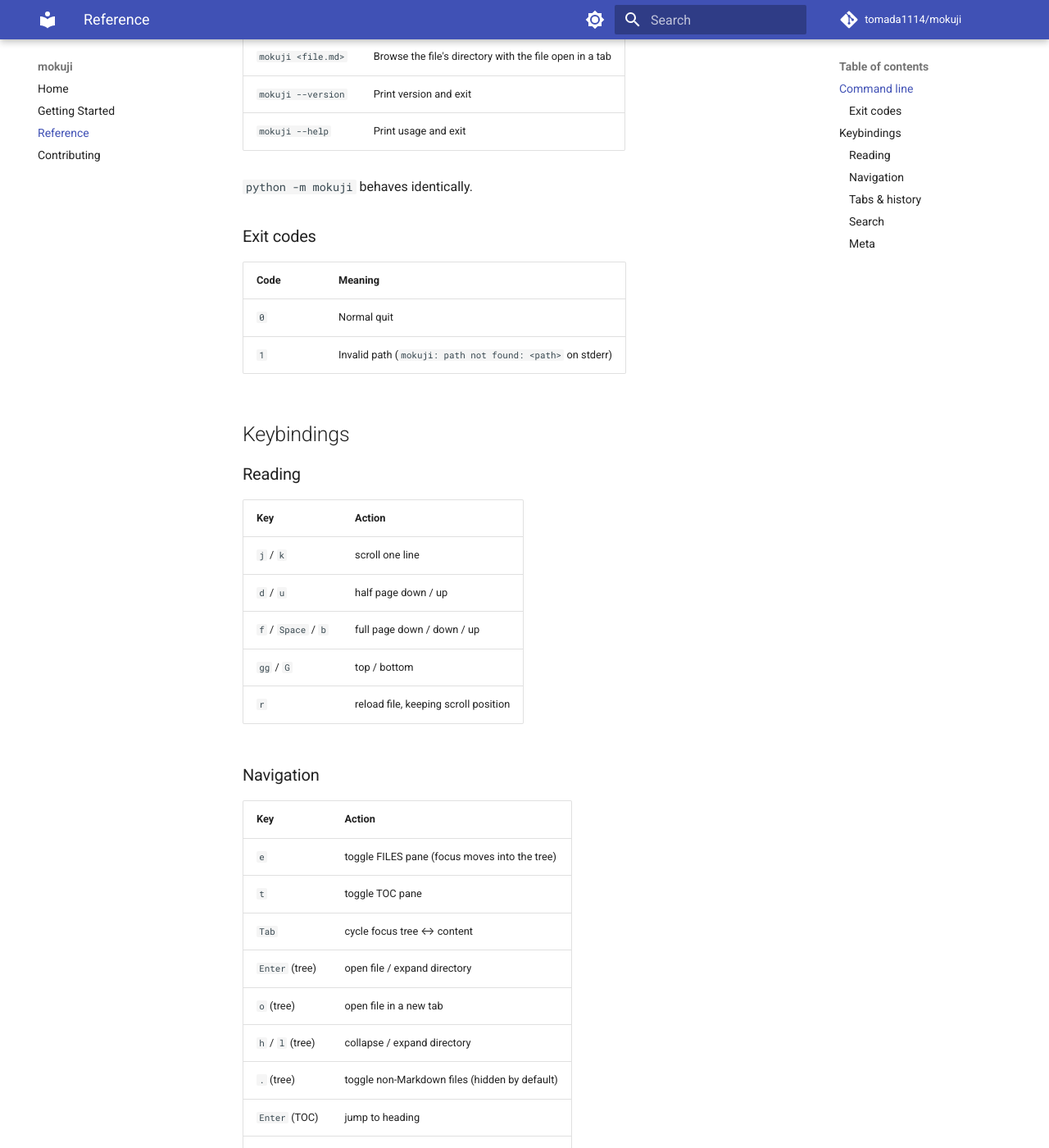
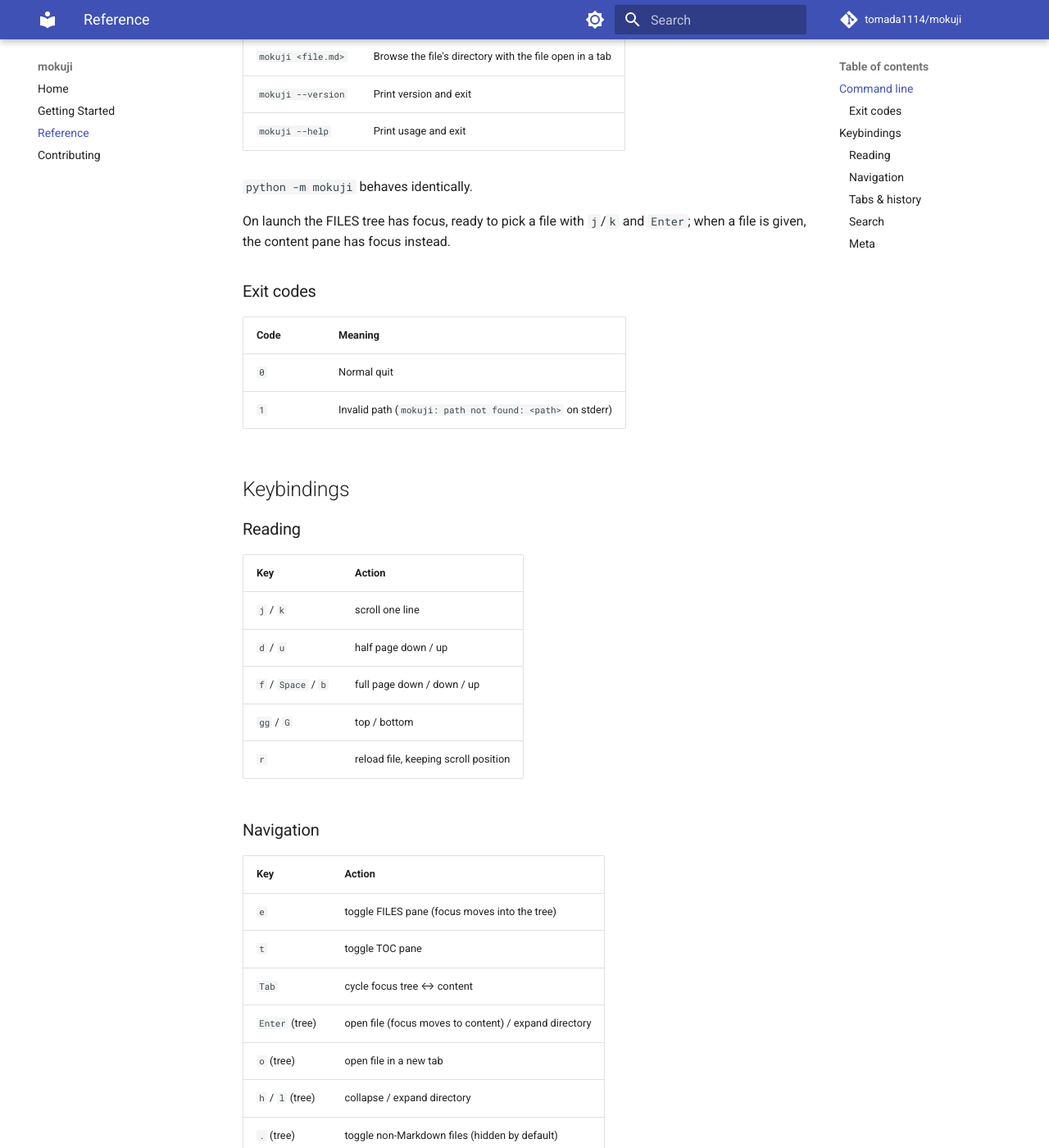
Before and after one commit to tomada1114/mokuji, an MkDocs documentation site: the page built from docs/reference.md, in a window 1280 px wide and 1400 px high, scrolled down 412 px. Shown: the whole window at 82% size. Built offline with MkDocs 1.6.1 and Material for MkDocs 9.7.7, drawn with Linux system fonts in a browser that asks for light colours; comment, search, counter and statistics services are not loaded.

Commit message:
docs: document launch focus and enter focus move

```diff
--- a/docs/reference.md
+++ b/docs/reference.md
@@ -14,6 +14,9 @@ mokuji is an application, not a library: its public Python surface is the
 | `mokuji --help` | Print usage and exit |
 
 `python -m mokuji` behaves identically.
+
+On launch the FILES tree has focus, ready to pick a file with `j`/`k`
+and `Enter`; when a file is given, the content pane has focus instead.
 
 ### Exit codes
 
@@ -41,7 +44,7 @@ mokuji is an application, not a library: its public Python surface is the
 | `e` | toggle FILES pane (focus moves into the tree) |
 | `t` | toggle TOC pane |
 | `Tab` | cycle focus tree ↔ content |
-| `Enter` (tree) | open file / expand directory |
+| `Enter` (tree) | open file (focus moves to content) / expand directory |
 | `o` (tree) | open file in a new tab |
 | `h` / `l` (tree) | collapse / expand directory |
 | `.` (tree) | toggle non-Markdown files (hidden by default) |
```
Also changed, not shown: README.md (+1 -1 lines).
